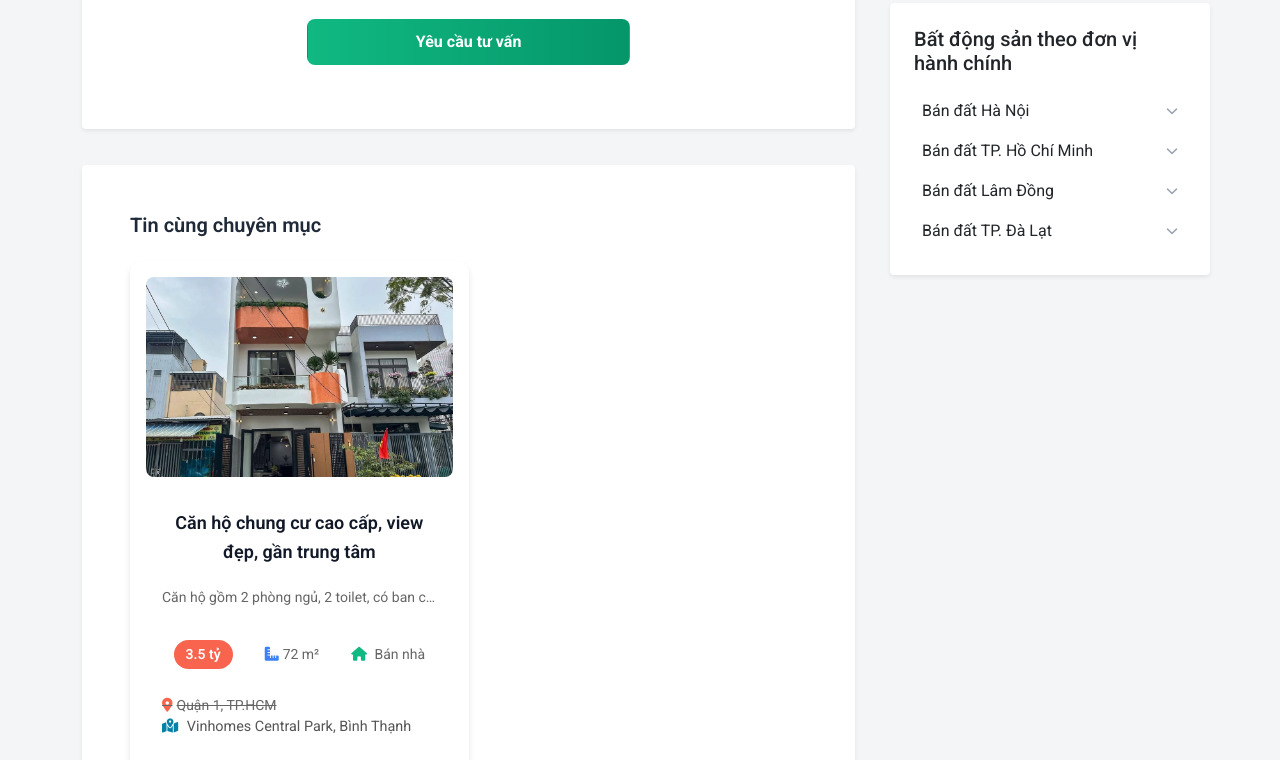
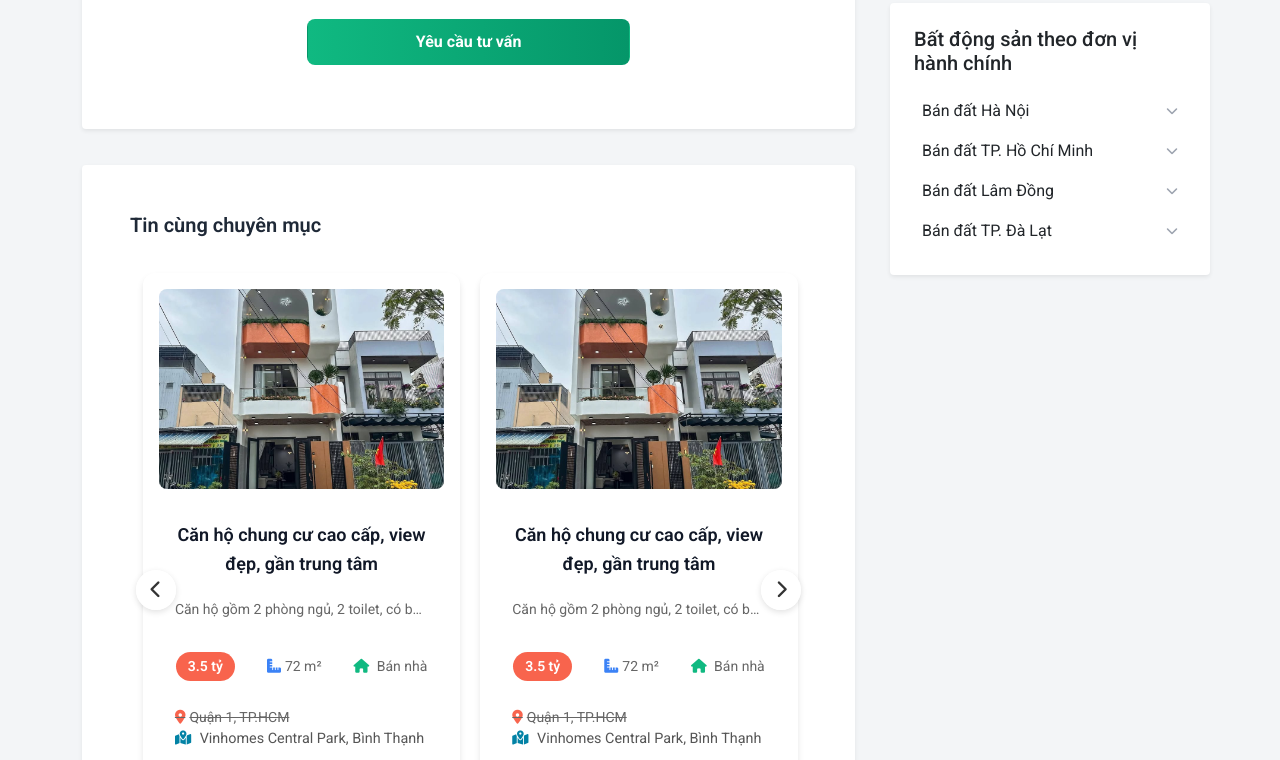
Before and after one commit to Sung23092003/we1, a website: page docs/bds-detail.html in a window 1280 px wide. Shown: the part 1731-2491 px from the top of the page. Drawn offline with Linux system fonts and the light colour scheme.

Commit message:
update bds details

```diff
--- a/docs/public/css/sung.css
+++ b/docs/public/css/sung.css
@@ -1174,6 +1174,63 @@
 .related-post-card:hover {
   transform: translateY(-4px);
 }
+
+/* Container chung */
+.horizontal-scroll-container {
+  position: relative;
+  width: 100%;
+  --nav-size: 40px;
+}
+
+/* viewport: nơi có overflow */
+.scroll-viewport {
+  overflow-x: auto;
+  -webkit-overflow-scrolling: touch;
+  scrollbar-width: thin;
+  scroll-snap-type: x mandatory;
+  scroll-padding-inline: 12px;
+}
+
+.scroll-track {
+  display: flex;
+  gap: 20px;
+  align-items: stretch;
+  padding: 12px 8px;
+}
+
+.scroll-track .item {
+  flex: 0 0 48%;
+  min-width: 280px;
+  scroll-snap-align: start;
+  scroll-snap-stop: always;
+  box-sizing: border-box;
+}
+
+/* Nút */
+.scroll-btn {
+  position: absolute;
+  top: 50%;
+  transform: translateY(-50%);
+  width: var(--nav-size);
+  height: var(--nav-size);
+  border-radius: 50%;
+  border: none;
+  background: rgba(255,255,255,0.95);
+  cursor: pointer;
+  z-index: 20;
+  display: flex;
+  align-items: center;
+  justify-content: center;
+  box-shadow: 0 2px 6px rgba(0,0,0,.12);
+}
+.scroll-btn.left { left: 6px; }
+.scroll-btn.right { right: 6px; }
+.scroll-btn.d-none { display: none; }
+
+.scroll-viewport.no-snap { scroll-snap-type: none !important; }
+
+.scroll-viewport::-webkit-scrollbar { height: 8px; }
+.scroll-viewport::-webkit-scrollbar-thumb { background: #ccc; border-radius: 6px; }
 
 
 /* Breadcrumb */
```
Also changed, not shown: docs/bds-detail.html (+3 -0 lines).
